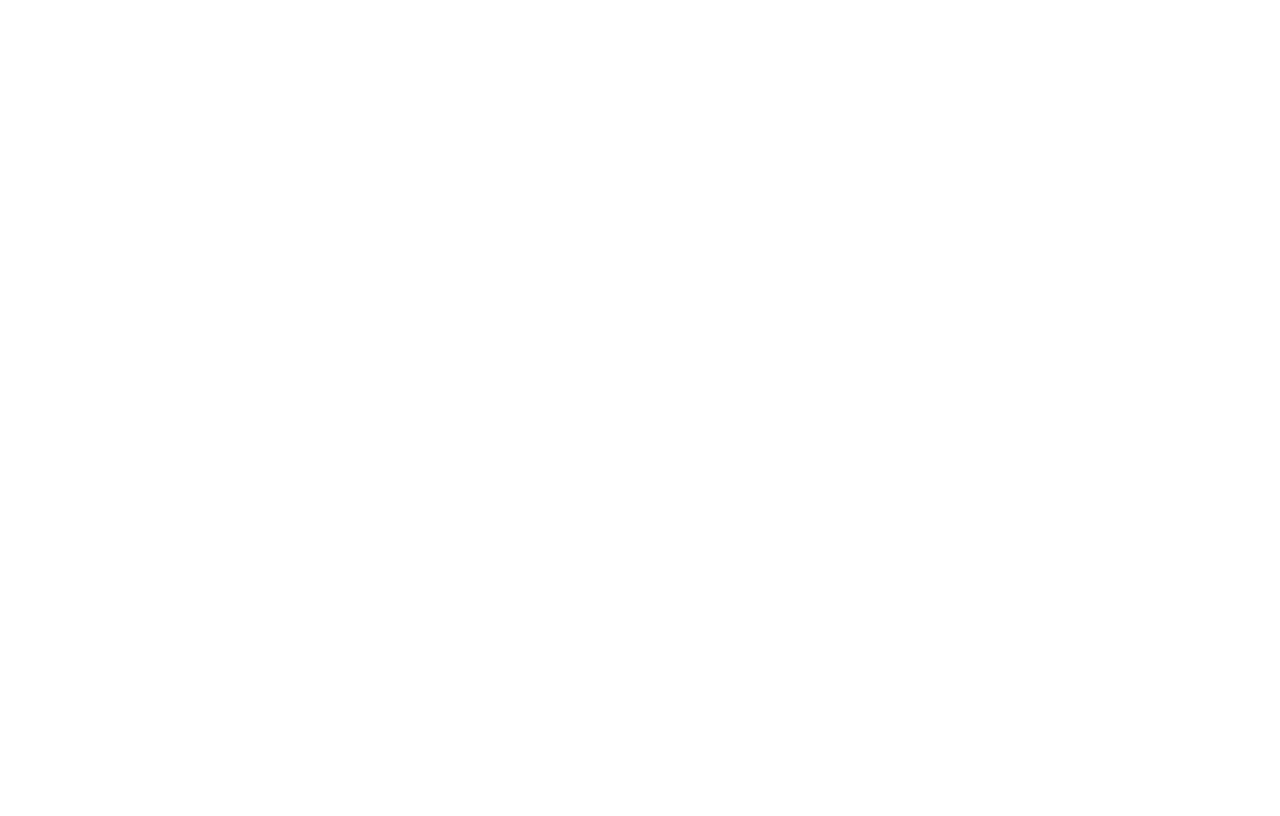
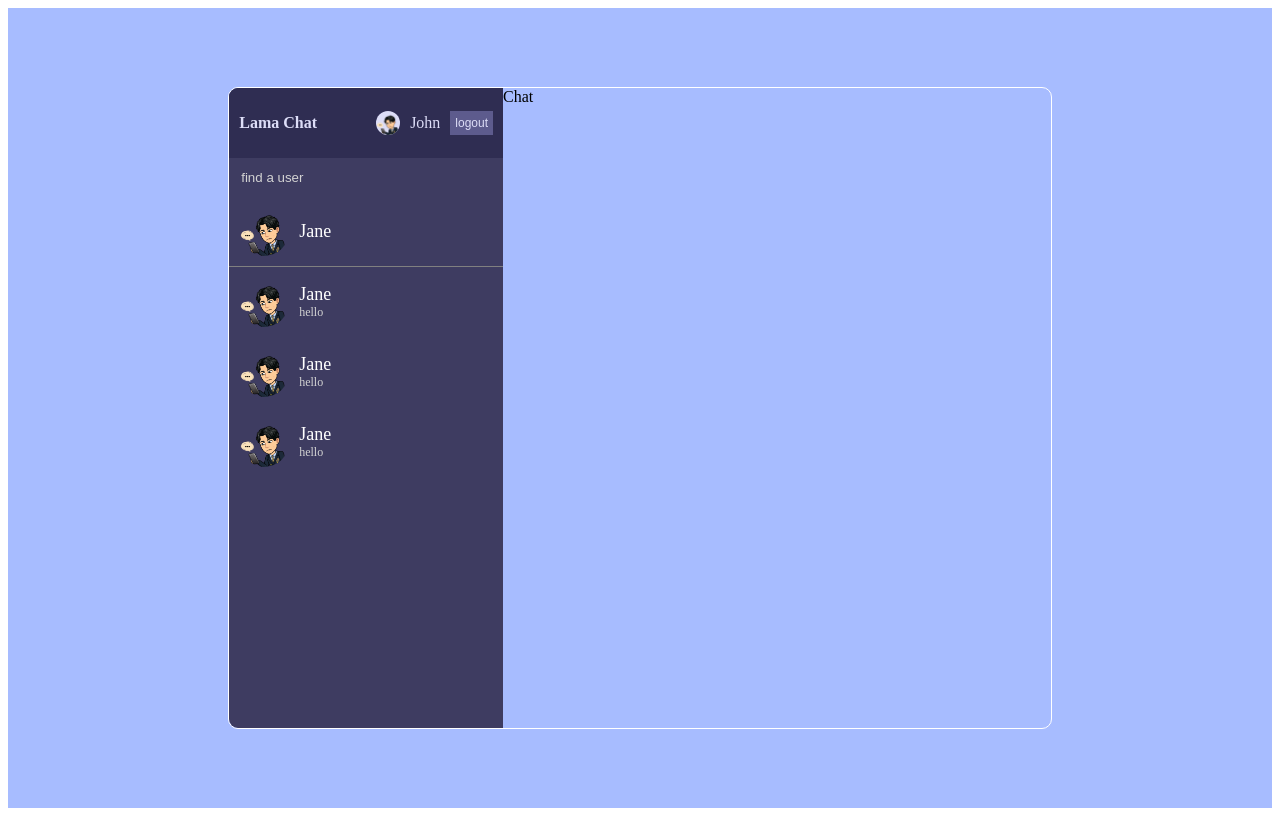
Before and after one commit to sharjeelsoh/lama-chat-app, a React (Create React App) app: page / in a window 1280 px wide. Built offline with nearby package versions, Linux system fonts and the light colour scheme.

Commit message:
sidebar updates

```diff
--- a/src/components/Chat.jsx
+++ b/src/components/Chat.jsx
@@ -2,7 +2,7 @@
 
 const Chat = () => {
   return (
-    <div>Chat</div>
+    <div className='chat'>Chat</div>
   )
 }
 
--- a/src/components/Chats.jsx
+++ b/src/components/Chats.jsx
@@ -1,9 +1,34 @@
-import React from 'react'
+import React from 'react';
+import userImg from '../img/user.png';
 
 const Chats = () => {
   return (
-    <div>
-      Chats
+    <div className='chats'>
+
+      <div className="userChat">
+        <img src={userImg} alt='' />
+        <div className="userChatInfo">
+          <span>Jane</span>
+          <p>hello</p>
+        </div>
+      </div>
+
+      <div className="userChat">
+        <img src={userImg} alt='' />
+        <div className="userChatInfo">
+          <span>Jane</span>
+          <p>hello</p>
+        </div>
+      </div>
+
+      <div className="userChat">
+        <img src={userImg} alt='' />
+        <div className="userChatInfo">
+          <span>Jane</span>
+          <p>hello</p>
+        </div>
+      </div>
+
     </div>
   )
 }
--- a/src/components/Navbar.jsx
+++ b/src/components/Navbar.jsx
@@ -1,9 +1,15 @@
 import React from 'react'
+import userImg from '../img/user.png';
 
 const Navbar = () => {
   return (
-    <div>
-      Navbar
+    <div className='navbar'>
+      <span className="logo">Lama Chat</span>
+      <div className="user">
+        <img src={userImg} alt='' />
+        <span>John</span>
+        <button>logout</button>
+      </div>
     </div>
   )
 }
--- a/src/components/Search.jsx
+++ b/src/components/Search.jsx
@@ -1,9 +1,18 @@
 import React from 'react'
+import userImg from '../img/user.png';
 
 const Search = () => {
   return (
-    <div>
-      Search
+    <div className='search'>
+      <div className="searchForm">
+        <input type="text" placeholder='find a user' />
+      </div>
+      <div className="userChat">
+        <img src={userImg} alt='' />
+        <div className="userChatInfo">
+          <span>Jane</span>
+        </div>
+      </div>
     </div>
   )
 }
--- a/src/components/Sidebar.jsx
+++ b/src/components/Sidebar.jsx
@@ -1,9 +1,14 @@
 import React from 'react'
+import Navbar from "../components/Navbar";
+import Search from "../components/Search";
+import Chats from "../components/Chats";
 
 const Sidebar = () => {
   return (
-    <div>
-      Sidebar
+    <div className='sidebar'>
+      <Navbar />
+      <Search />
+      <Chats />
     </div>
   )
 }
--- a/src/pages/Home.jsx
+++ b/src/pages/Home.jsx
@@ -1,10 +1,13 @@
 import React from 'react'
+import Sidebar from "../components/Sidebar";
+import Chat from "../components/Chat";
 
 const Home = () => {
   return (
     <div className="home">
         <div className="container">
-
+            <Sidebar />
+            <Chat />
         </div>
     </div>
   )
--- a/src/style.scss
+++ b/src/style.scss
@@ -69,3 +69,116 @@
         }
     }
 }
+
+.home {
+    background-color: #a7bcff;
+    height: 100vh;
+    display: flex;
+    align-items: center;
+    justify-content: center;
+
+    .container {
+        border: 1px solid white;
+        border-radius: 10px;
+        width: 65%;
+        height: 80%;
+        display: flex;
+        overflow: hidden;
+
+        .sidebar {
+            flex: 1;
+            background-color: #3e3c61;
+
+            .navbar {
+                display: flex;
+                align-items: center;
+                background-color: #2f2d52;
+                height: 50px;
+                padding: 10px;
+                justify-content: space-between;
+                color: #ddddf7;
+
+                .logo {
+                    font-weight: bold;
+                }
+
+                .user {
+                    display: flex;
+                    gap: 10px;
+                    align-items: center;
+
+                    img {
+                        background-color: #ddddf7;
+                        height: 24px;
+                        width: 24px;
+                        border-radius: 50%;
+                        object-fit: cover;
+                    }
+
+                    button {
+                        background-color: #5d5b8d;
+                        color: #ddddf7;
+                        font-size: 12px;
+                        border: none;
+                        cursor: pointer;
+                        padding: 5px;
+                    }
+                }
+            }
+
+            .search {
+                border-bottom: 1px solid gray;
+
+                .searchForm {
+                    padding: 10px;
+
+                    input {
+                        background-color: transparent;
+                        border: none;
+                        color: white;
+                        outline: none;
+
+                        &::placeholder {
+                            color: lightgray;
+                        }
+                    }
+                }
+            }
+
+            .userChat {
+                padding: 10px;
+                display: flex;
+                align-items: center;
+                gap: 10px;
+                color: white;
+                cursor: pointer;
+
+                &:hover {
+                    background-color: #2f2d52;
+                }
+                img {
+                    width: 50px;
+                    height: 50px;
+                    border-radius: 50%;
+                    object-fit: cover;
+                }
+
+                .userChatInfo {
+                    span {
+                        font-size: 18px;
+                        font-weight: 500;
+                    }
+                    p {
+                        font-size: 12px;
+                        color: lightgray;
+                        padding: 0;
+                        margin: 0;
+                    }
+                }
+            }
+        }
+        .chat {
+            flex: 2;
+        }
+    }
+}
```
Also changed, not shown: src/img/user.png (added).
